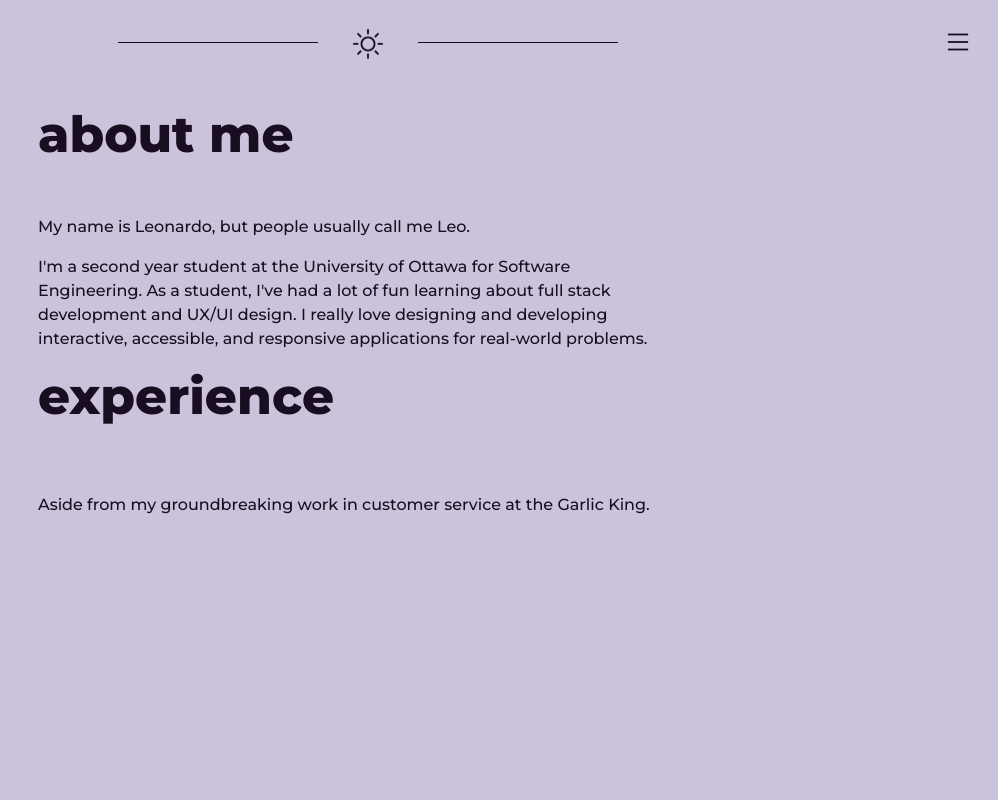
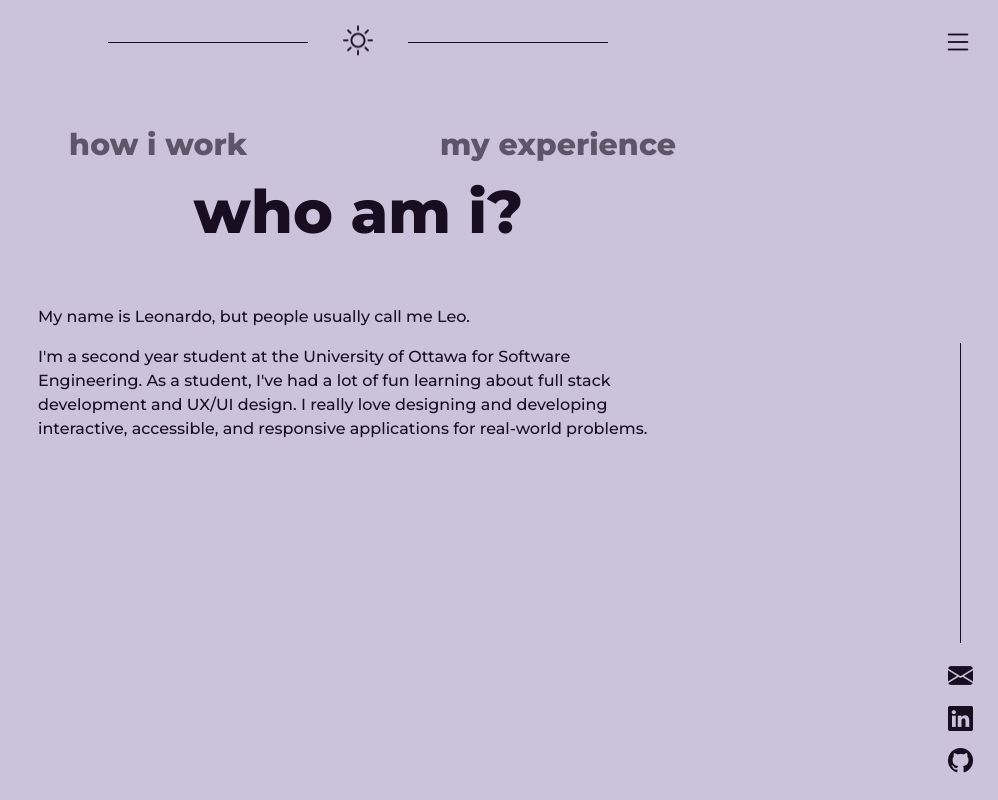
Before and after one commit to atallaL/portfolio-website, a React (Create React App) app: page /about in a window 1280 px wide. Shown: the whole page, without its empty margins (282-1280 px from the left). Built offline with nearby package versions, Linux system fonts and the light colour scheme.

Commit message:
sidebar component, about page concept, tweaks

```diff
--- a/src/App.js
+++ b/src/App.js
@@ -12,6 +12,7 @@ import {BrowserRouter as Router, Routes, Route, useLocation, useNavigate} from '
 
 //components
 import TopNav from './components/Topbar';
+import SideNav from './components/Sidebar';
 
 function App() {
 
@@ -31,6 +32,8 @@ function App() {
   //variables
   const location = useLocation();
   const navigate = useNavigate();
+
+  const menuClickedMethodRef = useRef(null);
 
   //mode handling
   const switchViewMode = () => {
@@ -77,7 +80,20 @@ function App() {
     setTimeout(() => {
       setTransition(false);
     }, 2000)
-  }
+  };
+
+  //handle when menu button is clicked
+  const handleMenuClick = () => {
+    //if we in home page i want it to slide down, if not, do the other expandy thing
+    if(location.pathname === "/") {
+      //use method callback from home
+      menuClickedMethodRef.current();
+    } else {
+      //add logic for thingy
+
+    }
+
+  };
 
   return (
     <>
@@ -86,12 +102,12 @@ function App() {
           <div className="noInteraction"></div>
       )}
 
-      {/* Overlay animation */}
+      {/* page transition animation */}
       {transition && (
         <div className="globalOverlay"></div>
       )}
 
-      {/* transition screen */}
+      {/* mode transition screen */}
       {overlayTransition && (
         <div className="overlay" style={{backgroundColor:overlayBgColor, color:overlayHalftoneColor}}>
             <div className="overlayIcon">
@@ -100,23 +116,18 @@ function App() {
         </div>
       )}
 
-      {/* show topnav when we not on home page */}
-      {location.pathname !== '/' && <TopNav lightMode={lightMode} switchViewMode={switchViewMode}/>}
+      {/* show sidenav when we not on home page and topnav*/}
+      <TopNav lightMode={lightMode} switchViewMode={switchViewMode} onMenuClick={handleMenuClick}/>
+      <SideNav />
 
       <div className = "App">
         <Routes>
           <Route path="/" element={<Home
             onNavigate={handlePageTransition}
             lightMode={lightMode}
-            switchViewMode={switchViewMode}
             handleNoInteraction={handleNoInteraction}
             noInteraction={noInteraction}
-            overlayTransition={overlayTransition}
-            overlayIconColor={overlayIconColor}
-            overlayBgColor={overlayBgColor}
-            overlayHalftoneColor={overlayHalftoneColor}
-            overlayDropshadow={overlayDropshadow}
-            overlayIcon={overlayIcon}
+            menuClickedMethodRef={menuClickedMethodRef}
           />} />
           <Route path="/about" element={<About onNavigate={handlePageTransition}/>} />
           <Route path="/projects" element={<Projects onNavigate={handlePageTransition}/>} />
--- /dev/null
+++ b/src/components/Sidebar.css
@@ -0,0 +1,126 @@
+.globalSideNav{
+    display:flex;
+    position: fixed;
+    bottom: 20px;
+    right: 25px;
+    z-index:5;
+    transition: transform 1.5s ease 0.15s, opacity 0.7s ease 1.2s;
+    transform: translateY(0);
+}
+
+.globalSideNavLinks {
+    display: flex;
+    flex-direction:column;
+    align-items:center;
+    height:100%;
+    transition: transform 0.8s ease;
+    transform-origin: bottom center;
+    will-change: transform;
+}
+
+.globalSideNavLinks:hover {
+    transform: scale(1.05);
+}
+
+.globalSideNavLinks.active{
+    transform-origin: top center;
+}
+
+.globalSideNavLinks .sideVertLine {
+    display: flex;
+    flex-grow: 1;
+    width: 1px;
+    background-color: var(--line);
+    height: 300px;
+    margin: 10px;
+    transition: height 1.4s ease 0.45s;
+}
+
+.sideVertLine.active {
+    height:160px;
+}
+
+.sideEnvelopeContainer{
+    position:relative;
+}
+
+.sideLogos {
+    color: var(--text);
+    margin-top: 5px;
+    transition: transform 0.5s ease;
+    transform-origin: center;
+    will-change: transform;
+}
+
+.sideLogos:hover{
+    transform: scale(1.15);
+}
+
+.sideLogos a {
+    color: var(--text);
+}
+
+
+.sideLogos i {
+    font-size: 25px;
+    cursor: pointer;
+    will-change: transform;
+}
+
+/* email alert thingy */
+.emailAlert {
+    opacity: 0;
+    position: absolute;
+    right:30%;
+    top: -4px;
+    color: var(--text);
+    font-size: 15px;
+    white-space: nowrap;
+    transform: rotate(0) scale(0.9);
+    animation: popInOnClick 1s ease;
+    z-index: -20;
+    pointer-events: none;
+    user-select: none;
+}
+
+.globalSideNav.active{
+    transform: translateY(calc(-100vh + 350px));
+    opacity: 85%;
+}
+
+.sideVertLine.active {
+    height:160px;
+}
+
+/* animation to make the little thingy pop out from the email */
+@keyframes popInOnClick {
+    0% {
+        opacity: 0;
+        transform: translateY(0) translateX(0) scale(0.9);
+    }
+    40% {
+        opacity: 1;
+    }
+
+    70% {
+        opacity: 1;
+    }
+
+    100% {
+        opacity: 0;
+        transform: translateY(-40%) translateX(-40%) rotate(-10deg) scale(1);
+    }
+}
+
+/* responsive */
+@media only screen and (max-width: 768px) {
+    .sideVertLine {
+        height:50px !important;
+        transition: height 1.1s ease 0.25s;
+    }
+
+    .sideVertLine.active {
+        height:160px !important;
+    }
+
+}
--- /dev/null
+++ b/src/components/Sidebar.js
@@ -0,0 +1,57 @@
+//top bar for all pages but home bc home doesnt need the little menu ico
+
+import React, {useState} from 'react';
+import 'bootstrap-icons/font/bootstrap-icons.css';
+import './Sidebar.css'
+
+const Sidebar = () => {
+
+    //states
+    const [emailAlert, setEmailAlert] = useState(false);
+
+    //on clicking email buttpm
+    const handleEmailClick = () => {
+        navigator.clipboard.writeText("latal094@uOttawa.ca")
+
+        if (emailAlert) {return};
+
+        setEmailAlert(true);
+
+        setTimeout(() => {
+            setEmailAlert(false);
+        }, 1000)
+    }
+
+  return (
+    /* sidenav thing with stuff */
+    <div className="globalSideNav">
+        <div className="globalSideNavLinks">
+            <div className="sideVertLine"></div>
+
+            <div className="sideEnvelopeContainer" onClick={handleEmailClick}>
+                <div className={`sideLogos ${emailAlert ? 'lilBounce' : ''}`}>
+                    <i class="bi bi-envelope-fill"></i>
+                </div>
+                {/* email alert popup thingy */}
+                {emailAlert && (
+                    <div className="emailAlert">copied!</div>
+                )}
+            </div>
+
+            <div className="sideLogos">
+                <a href="https://www.linkedin.com/in/leonardo-atalla-2a2aa6296/">
+                    <i class="bi bi-linkedin"></i>
+                </a>
+            </div>
+
+            <div className="sideLogos">
+                <a href="https://github.com/atallaL/portfolio-website">
+                    <i class="bi bi-github"></i>
+                </a>
+            </div>
+        </div>
+    </div>
+  );
+};
+
+export default Sidebar;
--- a/src/components/Topbar.css
+++ b/src/components/Topbar.css
@@ -7,14 +7,7 @@
     justify-content: center;
     z-index:2;
     margin-bottom: 40px;
-}
-
-.globalTopLine:first-child {
-    margin-left:40px;
-}
-
-.globalTopLine:last-child {
-    margin-right:40px;
+    padding: 0 70px;
 }
 
 .globalTopLine {
@@ -32,7 +25,7 @@
     color: var(--text);
     padding: 0 15px;
     font-size: 30px;
-    animation: moonSlightFloat 4s ease-in-out infinite;
+    animation: moonSlightFloat 5s ease-in-out infinite;
 }
 
 .globalTopMenu {
@@ -61,17 +54,14 @@
     transform: scale(1.1);
 }
 
-
 @keyframes moonSlightFloat {
     0% {
         transform: translateY(-5%);
     }
 
-
     50% {
         transform: translateY(5%)
     }
-
 
     100% {
         transform: translateY(-5%);
--- a/src/components/Topbar.js
+++ b/src/components/Topbar.js
@@ -1,12 +1,10 @@
 //top bar for all pages but home bc home doesnt need the little menu ico
 
 import React from 'react';
-import {useNavigate} from 'react-router-dom';
 import 'bootstrap-icons/font/bootstrap-icons.css';
 import './Topbar.css'
 
-const Topbar = ({lightMode, switchViewMode}) => {
-  const navigate = useNavigate();
+const Topbar = ({lightMode, switchViewMode, onMenuClick}) => {
 
   return (
     <div className="globalTopNav">
@@ -16,7 +14,7 @@ const Topbar = ({lightMode, switchViewMode}) => {
             </div>
         <div className="globalTopLine"></div>
 
-        <div className="globalTopMenu">
+        <div className="globalTopMenu" onClick={onMenuClick}>
             <i className="bi bi-list"></i>
         </div>
     </div>
--- a/src/pages/About/About.css
+++ b/src/pages/About/About.css
@@ -3,14 +3,15 @@ html body{
 }
 
 .aboutMain {
-    padding-top: 105px;
+    padding: 105px 60px 0;
     width:100%;
     display:flex;
+    flex-direction: row;
     justify-content:center;
     align-items:center;
 }
 
-.firstSection {
+.aboutSection {
     width:50vw;
     display: flex;
     flex-direction: column;
@@ -18,19 +19,61 @@ html body{
     align-items:left;
 }
 
-.firstSection h2 {
+
+.aboutSection h2 {
     color: var(--text);
-    font-size:50px;
     font-weight:700;
-    margin-bottom: 50px;
+    margin-bottom: 20px;
+    text-align: center;
 }
 
-.firstSection p {
+.aboutSection p, .aboutSection li{
     color: var(--text);
     font-size:16px;
     font-weight:100;
 }
 
-.strong {
-    color: var(--secondary);
+/* circular thingy */
+.sectionHeaderContainer {
+    display:flex;
+    justify-content: center;
+    align-items: center;
+    position: relative;
+    height: 200px;
 }
+
+.aboutSectionHeader {
+    display:flex;
+    align-items:center;
+    justify-content:center;
+    position: absolute;
+    cursor: pointer;
+    transition: transform 2s ease;
+    transform: translateX(0) translateY(0) scale(1);
+}
+
+.transitioning {
+    pointer-events: none;
+}
+
+.aboutLeftHeader {
+    transform: translateX(-200px) translateY(-50px);
+    opacity:0.6;
+}
+
+.aboutMainHeader {
+    transform: translateY(20px) scale(1.2);
+}
+
+.aboutRightHeader {
+    transform: translateX(200px) translateY(-50px);
+    opacity:0.6;
+}
+
+.aboutLeftHeader h2, .aboutRightHeader h2 {
+    font-size:30px;
+}
+
+.aboutMainHeader h2 {
+    font-size: 50px;
+}
--- a/src/pages/About/About.js
+++ b/src/pages/About/About.js
@@ -1,25 +1,102 @@
 import React, {useState} from 'react'
-import {Link} from 'react-router-dom'
 import './About.css'
 import 'bootstrap-icons/font/bootstrap-icons.css';
 
+function About() {
 
+    //0 for about me, 2 for experience
+    const [pageStateOrder, setPageStateOrder] = useState([2, 0, 1]);
+    const [isAnimating, setIsAnimating] = useState(false);
 
-function About() {
-    //states
+    //hold all page state content
+    const pageSections = [
+        {
+            headerContent: (<h2>who am i?</h2>),
+            content: (
+                <>
+                    <p>My name is Leonardo, but people usually call me Leo.</p>
+                    <p>I'm a second year student at the University of Ottawa for Software Engineering. As a student, I've had a lot of fun learning about full stack development and UX/UI design. I really love designing and developing interactive, accessible, and responsive applications for real-world problems.</p>
+                </>
+            )
+        },
+        {
+            headerContent: (<h2>my experience</h2>),
+            content: (
+                <>
+                    <p>My most recent (and current) job is as a Web Designer and Frontend Developer for Public Services and Procurement Canada, specifically for the CanadaBuys team. The CanadaBuys website and platform is used throughout the country by businesses and the federal government, facilitating streamlined procurement and acting as a hub for procurement information.</p>
+                    <p>In my position, my roles are to:</p>
+                    <ul>
+                        <li>design/redesign UI elements to improve user experience and ensure consistency across the site.</li>
+                        <li>develop intuitive webpages while adhering to accessibility guidelines (WCAG 2.1), ensuring a clean user experience. </li>
+                        <li>conduct tests and build data scraping scripts to validate content and efficiently discover faults</li>
+                    </ul>
+                </>
+            )
+        },
+        {
+            headerContent: (<h2>how i work</h2>),
+            content: (
+                <>
+                    <p>Good design should serve the user.</p>
+                    <p>I'd like to call my design philosophy utilitarian - when designing UI elements for an application or web page, my main concerns are for functionality, accessibilty, and responsiveness to allow access to as many people as possible.</p>
+                    <p>Once the foundation is solid, I like to add tiny, interactive details, making the user experience feel memorable and thoughtful.</p>
+                </>
+            )
+        },
+    ];
+
+    //handle page state transitions
+    const spinCounterClockwise = () => {
+        if (isAnimating) {return};
+        setIsAnimating(true);
+        setPageStateOrder(([a, b, c]) => [c, a, b]);
+               setTimeout(() => {
+            setIsAnimating(false);
+        }, 1000)
+    };
+
+    const spinClockwise = () => {
+        if (isAnimating) {return};
+        setIsAnimating(true);
+        setPageStateOrder(([a, b, c]) => [b, c, a]);
+        setTimeout(() => {
+            setIsAnimating(false);
+        }, 1000)
+    };
+
+    const headerPositions = ['aboutLeftHeader', 'aboutMainHeader', 'aboutRightHeader'];
+
     return (
         <div className="aboutMain">
+            <div className="aboutSection">
 
-            <div className="firstSection">
-                <h2>about me</h2>
-                <p>My name is Leonardo, but people usually call me Leo.</p>
-                <p>I'm a second year student at the University of Ottawa for Software Engineering. As a student, I've had a lot of fun learning about full stack development and UX/UI design. I really love designing and developing interactive, accessible, and responsive applications for real-world problems.</p>
-
-                <h2>experience</h2>
-                <p></p>
-                <p>Aside from my groundbreaking work in customer service at the Garlic King.</p>
+                {/* circular thingy */}
+                <div className="sectionHeaderContainer">
+                    {/* iterating through order and using indexes to render circle thingy */}
+                    {headerPositions.map((position, index) => {
+                        return(
+                            <div
+                                key={position}
+                                className={`aboutSectionHeader ${position}${isAnimating ? ' transitioning' : ''}`}
+                                onClick={() => {
+                                    if (isAnimating) {return};
+                                    if (index===0) {spinCounterClockwise()}
+                                    else if (index===2) {spinClockwise()};
+                                }}
+                            >
+                                {pageSections[pageStateOrder[index]].headerContent}
+                            </div>
+                        );
+                    })}
+                </div>
+            <div className="sectionContent">
+                {/* render center guy content */}
+                {pageSections[pageStateOrder[1]].content}
+            </div>
+            <div className="sectionNav">
             </div>
         </div>
+    </div>
     );
 }
 
```
Also changed, not shown: src/App.css (+6 -5 lines), src/pages/Home/Home.css (+33 -57 lines), src/pages/Home/Home.js (+53 -37 lines).
